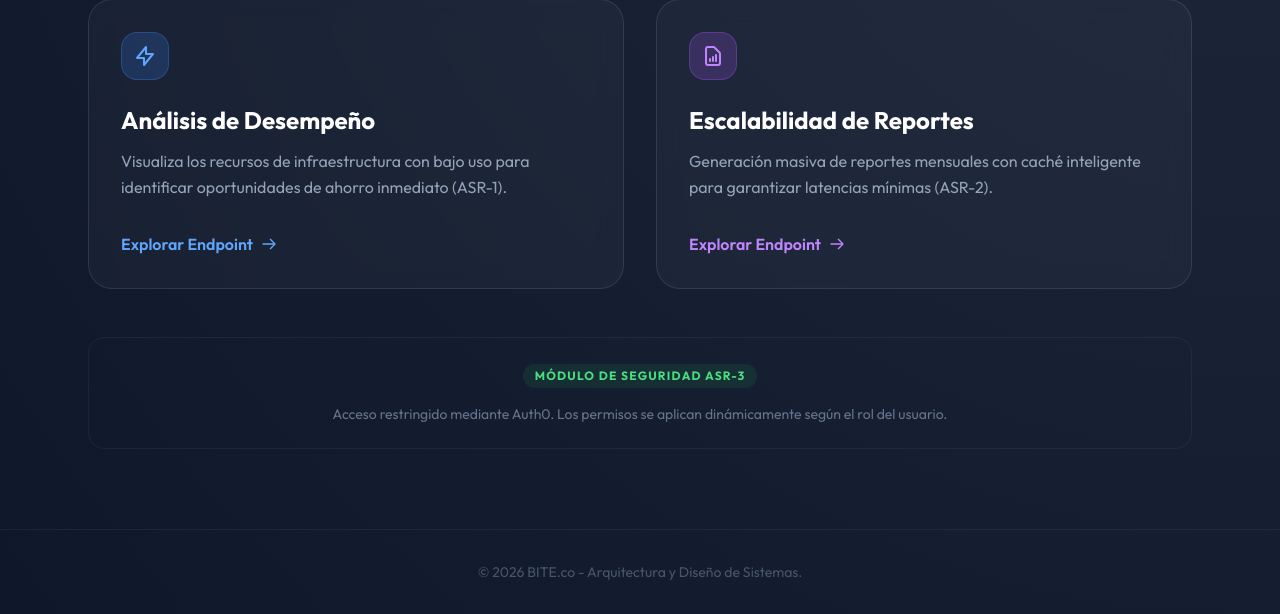
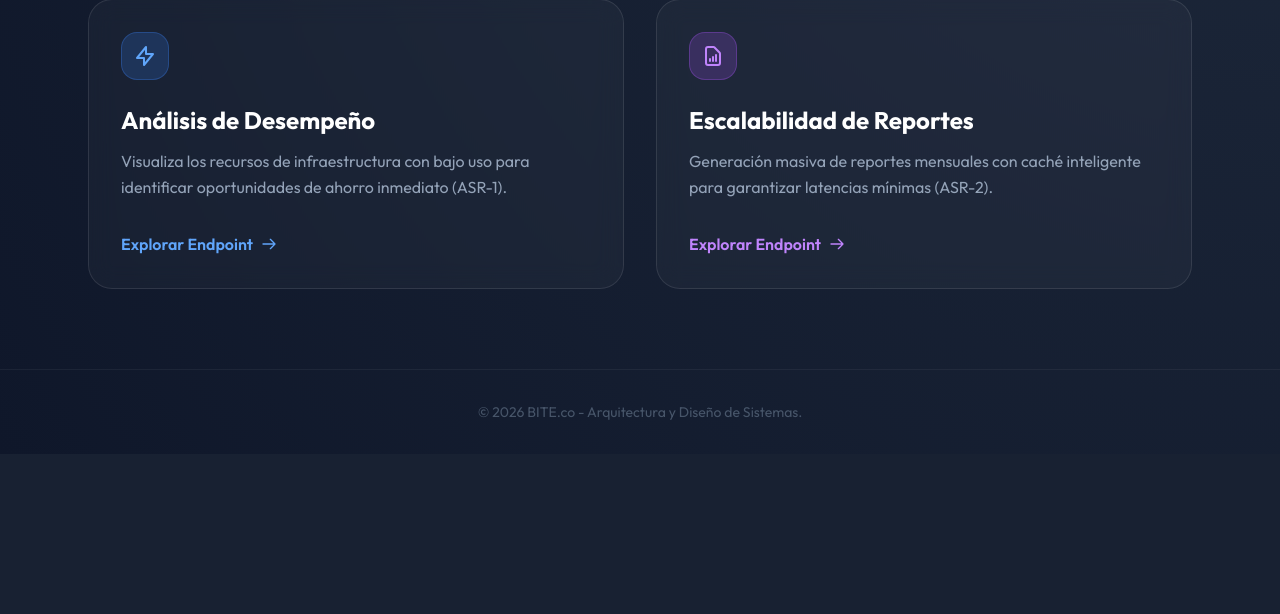
Before and after one commit to sebastian-gfrd/ArquiSoft, a Django app: page / in a window 1280 px wide. Shown: the part 415-1029 px from the top of the page. After the commit the page ends 835 px from the top, so only its background shows below. Run offline with Django 5.2, Linux system fonts and the light colour scheme; some libraries are stand-ins or nearby versions.

Commit message:
front terminado

```diff
--- a/App_Web/core/templates/core/index.html
+++ b/App_Web/core/templates/core/index.html
@@ -100,13 +100,6 @@
 
         </div>
 
-        <!-- Sección de Seguridad (ASR3) -->
-        <div class="mt-12 p-6 rounded-2xl border border-white/5 bg-white/2 text-center">
-            <span class="inline-block px-3 py-1 rounded-full bg-green-500/10 text-green-400 text-xs font-bold uppercase tracking-widest mb-4">Módulo de Seguridad ASR-3</span>
-            <p class="text-sm text-slate-500">
-                Acceso restringido mediante Auth0. Los permisos se aplican dinámicamente según el rol del usuario.
-            </p>
-        </div>
     </main>
 
     <footer class="border-t border-white/5 py-8 text-center text-slate-600 text-sm">
```
Also changed, not shown: App_Web/core/auth_views.py (+11 -1 lines).
